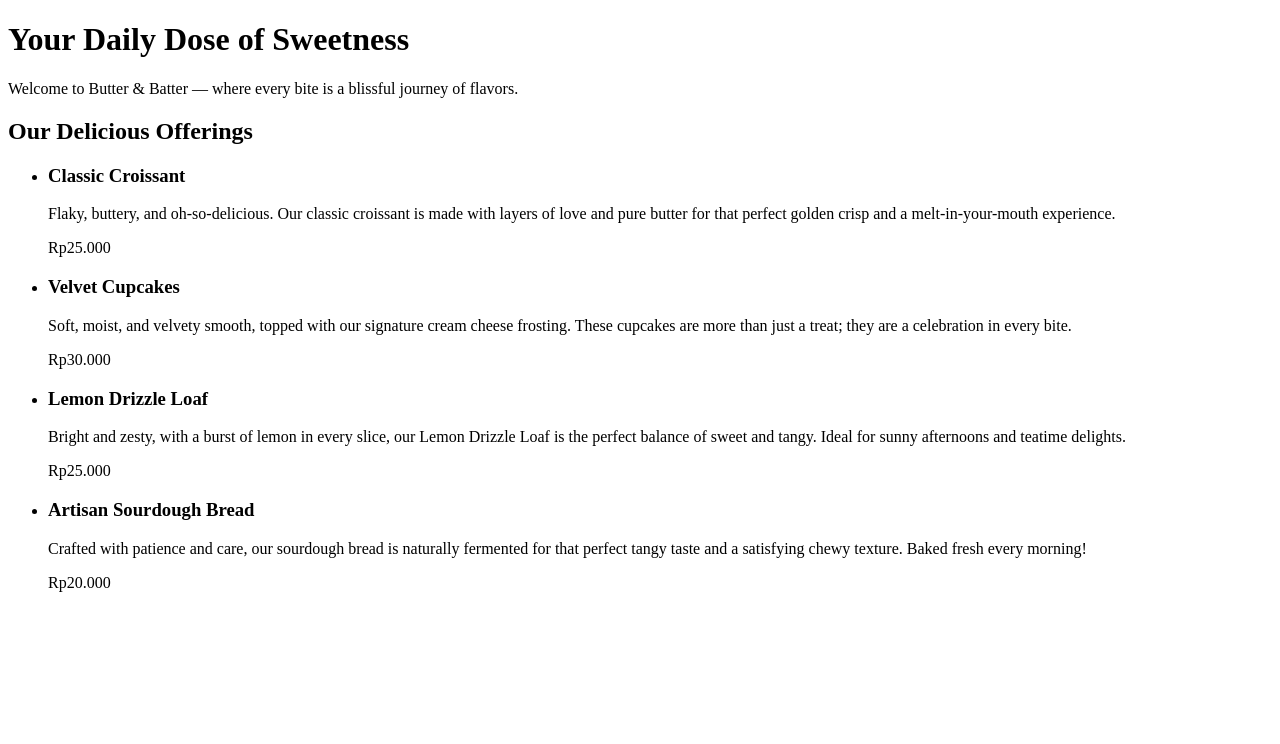
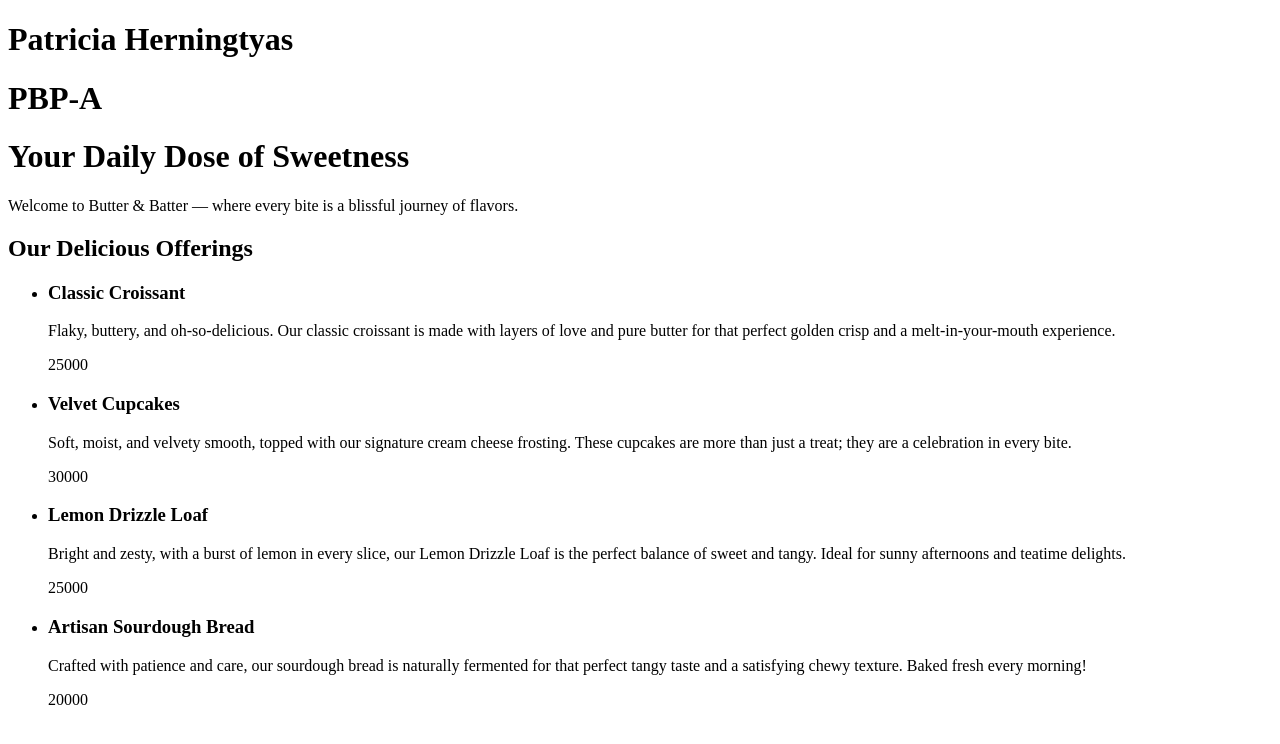
Before and after one commit to patriciatyas/butter-and-batter, a Django app: page / in a window 1280 px wide. Shown: the top 744 px of the page. Run offline with Django 4.2, Linux system fonts and the light colour scheme.

Commit message:
modify README

```diff
--- a/main/templates/main.html
+++ b/main/templates/main.html
@@ -4,6 +4,8 @@
     <title>Butter & Batter</title>
 </head>
 <body>
+    <h1>{{ nama }}</h1>
+    <h1>{{ kelas }}</h1>
     <h1>{{ tagline }}</h1>
     <p>{{ description }}</p>
 
--- a/main/views.py
+++ b/main/views.py
@@ -2,27 +2,29 @@ from django.shortcuts import render
 
 def show_main(request):
     context = {
+        'nama': "Patricia Herningtyas",
+        'kelas': "PBP-A",
         'tagline': "Your Daily Dose of Sweetness",
         'description': "Welcome to Butter & Batter — where every bite is a blissful journey of flavors.",
         'food_items': [
             {
                 'name': 'Classic Croissant',
-                'price': "Rp25.000",
+                'price': "25000",
                 'description': "Flaky, buttery, and oh-so-delicious. Our classic croissant is made with layers of love and pure butter for that perfect golden crisp and a melt-in-your-mouth experience."
             },
             {
                 'name': 'Velvet Cupcakes',
-                'price': "Rp30.000",
+                'price': "30000",
                 'description': "Soft, moist, and velvety smooth, topped with our signature cream cheese frosting. These cupcakes are more than just a treat; they are a celebration in every bite."
             },
             {
                 'name': 'Lemon Drizzle Loaf',
-                'price': "Rp25.000",
+                'price': "25000",
                 'description': "Bright and zesty, with a burst of lemon in every slice, our Lemon Drizzle Loaf is the perfect balance of sweet and tangy. Ideal for sunny afternoons and teatime delights."
             },
             {
                 'name': 'Artisan Sourdough Bread',
-                'price': "Rp20.000",
+                'price': "20000",
                 'description': "Crafted with patience and care, our sourdough bread is naturally fermented for that perfect tangy taste and a satisfying chewy texture. Baked fresh every morning!"
             },
         ]
```
Also changed, not shown: Flowchart.png (added), README.md.
